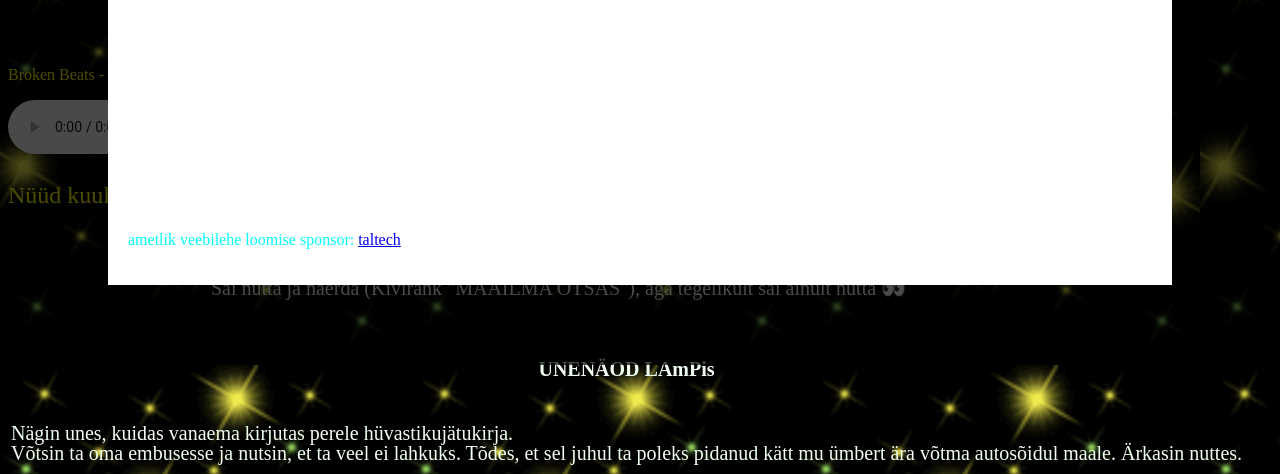
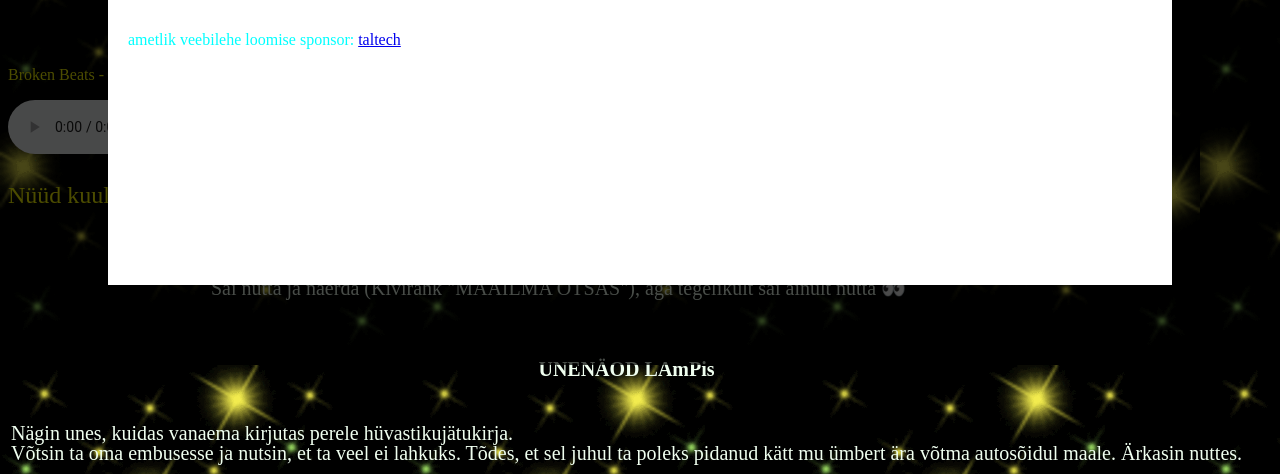
Before and after one commit to ultimate-evamarie/tudengiv-simus, a plain HTML site: page index.html in a window 1280 px wide. Shown: the part 435-909 px from the top of the page. Drawn offline with Linux system fonts and the light colour scheme.

Commit message:
Update index.html
very many browser open yes

```diff
--- a/index.html
+++ b/index.html
@@ -1,6 +1,5 @@
 <!DOCTYPE html>
 <html>
-<meta charset="U+1F3F4">
 <head>
     <style>
         body{
@@ -24,6 +23,7 @@
             transform: translateY(-50%);
             background: white;
             max-width: 80%;
+            max-height: 80%;
             margin: 0 auto;
             padding: 20px;
         }
@@ -104,7 +104,7 @@
             <p style="color: red;font-size: 28px; text-align: right; position: relative; top: -600px;">BE AWARE!!!!!! Steppin' in here? Your life on the line, no joke.</p>
             <p style="color: gold;font-size: 20px; text-align: right; position: relative; top: -600px;">&#9760 &#9760 &#9760 &#9760 &#9760 &#9760 &#9760 &#9760 &#9760 &#9760 &#9760 &#9760 &#9760 &#9760 &#9760 &#9760 &#9760 &#9760 &#9760 &#9760 &#9760 &#9760 &#9760 &#9760 &#9760 &#9760 &#9760 &#9760 &#9760 </p>
             <p style="color: darkgreen;font-size: 20px; text-align: right; position: relative; top: -600px;">NOW PROVE IF YOU ARE WORTHY OF ENTERING MY PALACE BY FINDING THE X BUTTON </p>
-            <p style="color: aqua;"> ametlik veebilehe loomise sponsor:
+            <p style="color: aqua; position: relative; top: -200px"> ametlik veebilehe loomise sponsor:
                 <a href="https://taltech.ee/">taltech</a>
             </p>
 
```
